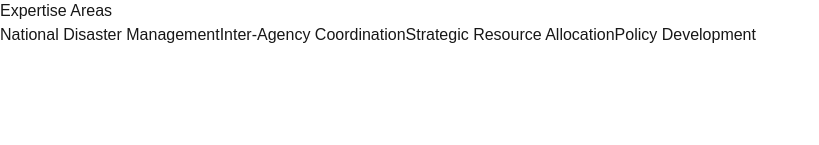
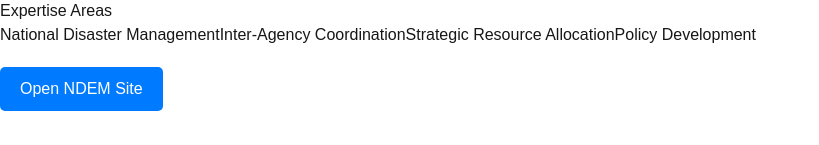
Before and after one commit to ResQAI/ResQAI, a Next.js app: page /profileTest in a window 1280 px wide. Shown: the part 807-952 px from the top of the page, without its empty margins (0-819 px from the left). Before the commit the page ends 854 px from the top, so only its background shows below. Built offline with nearby package versions, Linux system fonts and the light colour scheme.

Commit message:
Add NDEM Disaster mapping map

```diff
--- a/src/app/profileTest/page.tsx
+++ b/src/app/profileTest/page.tsx
@@ -1,7 +1,28 @@
+"use client";
+
 import ProfileComponent from "@/components/Profile";
 
 export default function Profile() {
-    return(
-    <ProfileComponent />
-)
+    return (
+        <div>
+            <ProfileComponent />
+
+            <div style={{ width: '50%', height: '50vh', overflow: 'hidden', marginTop: '20px' }}>
+                <button
+                    onClick={() => window.open('https://ndem.nrsc.gov.in/#/', '_blank', 'width=800,height=600')}
+                    style={{
+                        padding: '10px 20px',
+                        fontSize: '16px',
+                        cursor: 'pointer',
+                        backgroundColor: '#007BFF',
+                        color: '#FFFFFF',
+                        border: 'none',
+                        borderRadius: '5px'
+                    }}
+                >
+                    Open NDEM Site
+                </button>
+            </div>
+        </div>
+    );
 }
```
